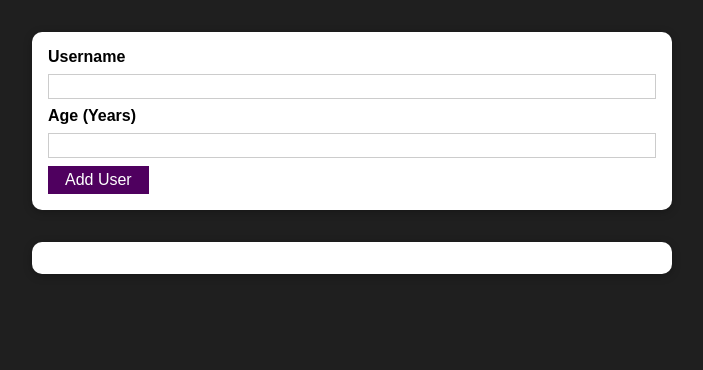
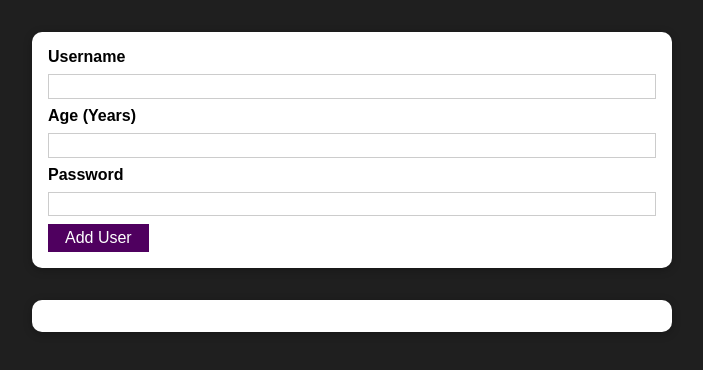
Before and after one commit to Crimca/react-user-app, a React (Create React App) app: page / in a window 1280 px wide. Shown: the top 370 px of the page, without its empty margins (288-991 px from the left). Built offline with nearby package versions, Linux system fonts and the light colour scheme.

Commit message:
Lisätty password kenttä

```diff
--- a/src/components/Users/AddUser.js
+++ b/src/components/Users/AddUser.js
@@ -9,6 +9,7 @@ const AddUser = (props) => {
 
   const nameInputRef = useRef();
   const ageInputRef = useRef();
+  const passwordInputRef = useRef();
 
 
 
@@ -19,6 +20,7 @@ const AddUser = (props) => {
 
     const enteredUsername = nameInputRef.current.value;
     const enteredAge = ageInputRef.current.value;
+    const enteredPassword = passwordInputRef.current.value;
 
     if (enteredUsername.trim().length === 0 || enteredAge.trim().length === 0) {
       setError({
@@ -34,9 +36,17 @@ const AddUser = (props) => {
       });
       return;
     }
-    props.onAddUser(enteredUsername, enteredAge);
+    if (enteredPassword.trim().length === 0 || enteredPassword.trim().length < 12){
+      setError({
+      title: 'Invalid password',
+      message: 'Please enter a password that contains a minimum of 12 characters.',
+    })
+  }
+
+    props.onAddUser(enteredUsername, enteredAge, enteredPassword);
     nameInputRef.current.value = '';
     ageInputRef.current.value = '';
+    passwordInputRef.current.value = '';
   };
 
   const errorHandler = () => {
@@ -66,6 +76,12 @@ const AddUser = (props) => {
             type="number"
             ref={ageInputRef}
           />
+          <label htmlFor="password">Password</label>
+          <input
+          id="password"
+          type="text"
+          ref={passwordInputRef}
+          />
           <Button type="submit">Add User</Button>
         </form>
       </Card>
```
